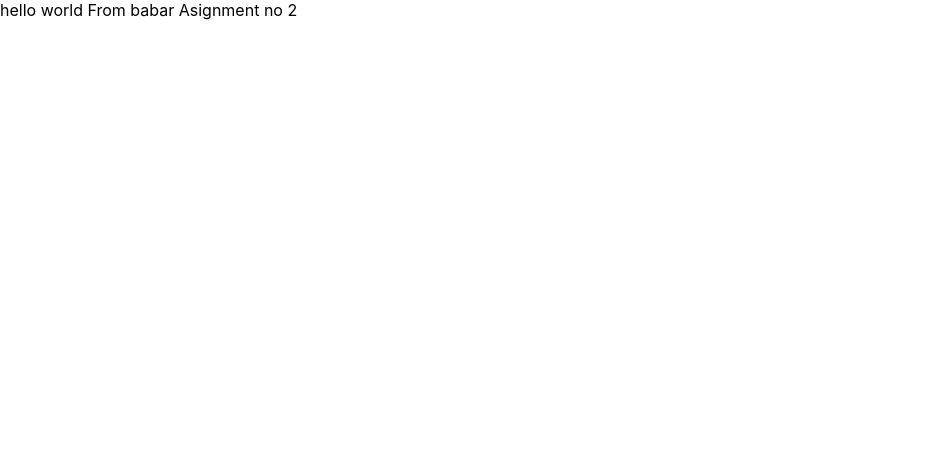
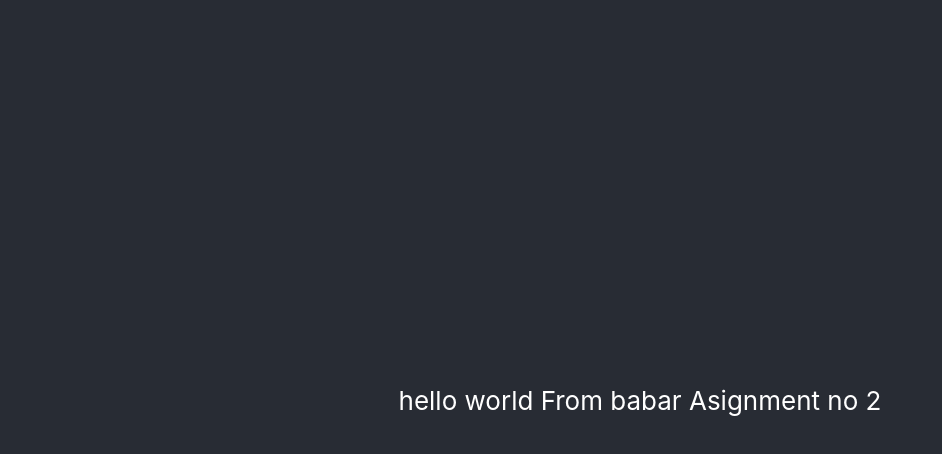
Before and after one commit to bobiiii/my-new-app, a React (Create React App) app: page / in a window 1280 px wide. Shown: the top 454 px of the page, without its empty margins (0-942 px from the left). Built offline with nearby package versions, Linux system fonts and the light colour scheme.

Commit message:
Update App.js

```diff
--- a/src/App.js
+++ b/src/App.js
@@ -1,12 +1,13 @@
 import React from 'react';
-
+import './App.css';
 
 
 function App() {
   return (
-    <div > hello world From babar
+    <div className="App">
+      <header className="App-header"> hello world From babar
       Asignment no 2
-
+      </header>
     </div>
   );
 }
```
